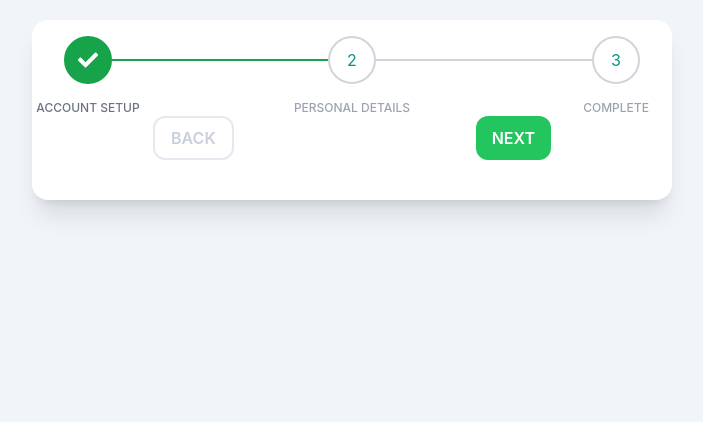
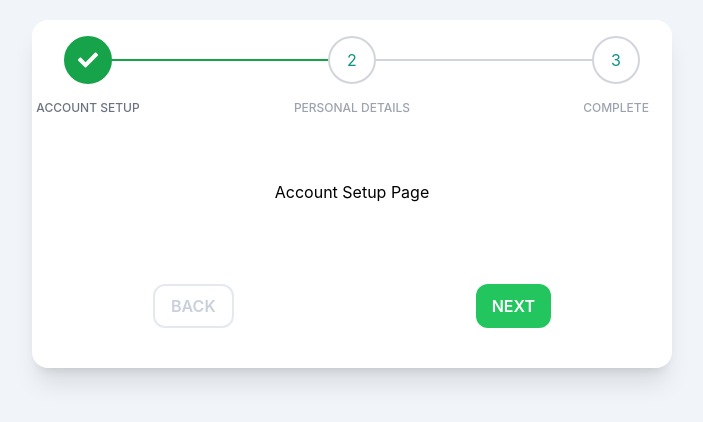
Before and after one commit to RakshaPawar108/pocketchallenge, a React (Create React App) app: page / in a window 1280 px wide. Shown: the top 422 px of the page, without its empty margins (288-991 px from the left). Built offline with nearby package versions, Linux system fonts and the light colour scheme.

Commit message:
feat: add context to display different pages

```diff
--- a/src/App.jsx
+++ b/src/App.jsx
@@ -1,11 +1,15 @@
 import { useState } from "react";
 import "./App.css";
 import { Stepper, StepperControls } from "./components";
+import { StepperProvider } from "./contexts/stepper-context";
 import { AccountSetup, Complete, PersonalDetails } from "./pages";
 import { steps } from "./utils";
 
 function App() {
   const [currentStep, setCurrentStep] = useState(1);
+
+
+
   const handleClick = (direction) => {
     let newStep = currentStep;
 
@@ -28,6 +32,10 @@ function App() {
     <div className="App md:w-1/2 mx-auto shadow-xl rounded-2xl pb-2 bg-white">
       <div className="container horizontal mt-5">
         <Stepper steps={steps} currentStep={currentStep} />
+
+        <div className="my-10 p-10">
+          <StepperProvider>{displayStep(currentStep)}</StepperProvider>
+        </div>
       </div>
       <StepperControls
         handleClick={handleClick}
--- /dev/null
+++ b/src/contexts/index.js
@@ -0,0 +1 @@
+export { StepperProvider, useStepper } from "./stepper-context";
--- /dev/null
+++ b/src/contexts/stepper-context.jsx
@@ -0,0 +1,19 @@
+import { createContext, useContext, useState } from "react";
+
+const StepperContext = createContext(null);
+
+const StepperProvider = ({ children }) => {
+  const [userData, setUserData] = useState("");
+  const [finalData, setFinalData] = useState([]);
+  return (
+    <StepperContext.Provider
+      value={{ userData, setUserData, finalData, setFinalData }}
+    >
+      {children}
+    </StepperContext.Provider>
+  );
+};
+
+const useStepper = () => useContext(StepperContext);
+
+export { StepperProvider, useStepper };
```
